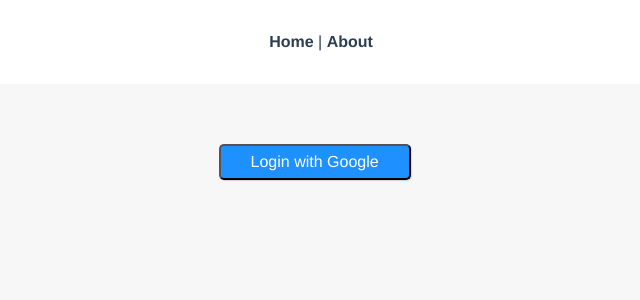
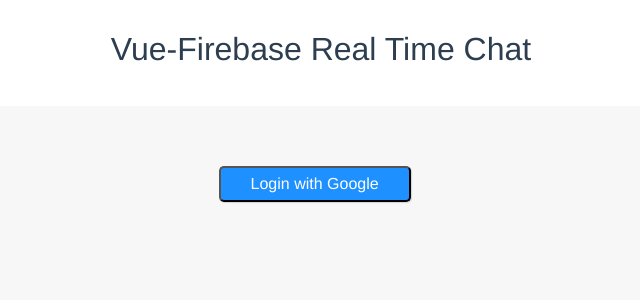
Before and after one commit to fivegoblins/Vue-Firebase-Chat-App, a Vue app in the folder chatapp/: page /login in a window 1280 px wide. Shown: the top 300 px of the page, without its empty margins (319-959 px from the left). Built offline with nearby package versions, Linux system fonts and the light colour scheme.

Commit message:
added title and got rid of nav

```diff
--- a/chatapp/src/App.vue
+++ b/chatapp/src/App.vue
@@ -1,8 +1,7 @@
 <template>
   <div id="app">
     <div id="nav">
-      <router-link to="/">Home</router-link> |
-      <router-link to="/about">About</router-link>
+      <h2>Vue-Firebase Real Time Chat</h2>
     </div>
     <router-view/>
   </div>
```
Also changed, not shown: 1 other file (tests, documents, lock files or other folders).
